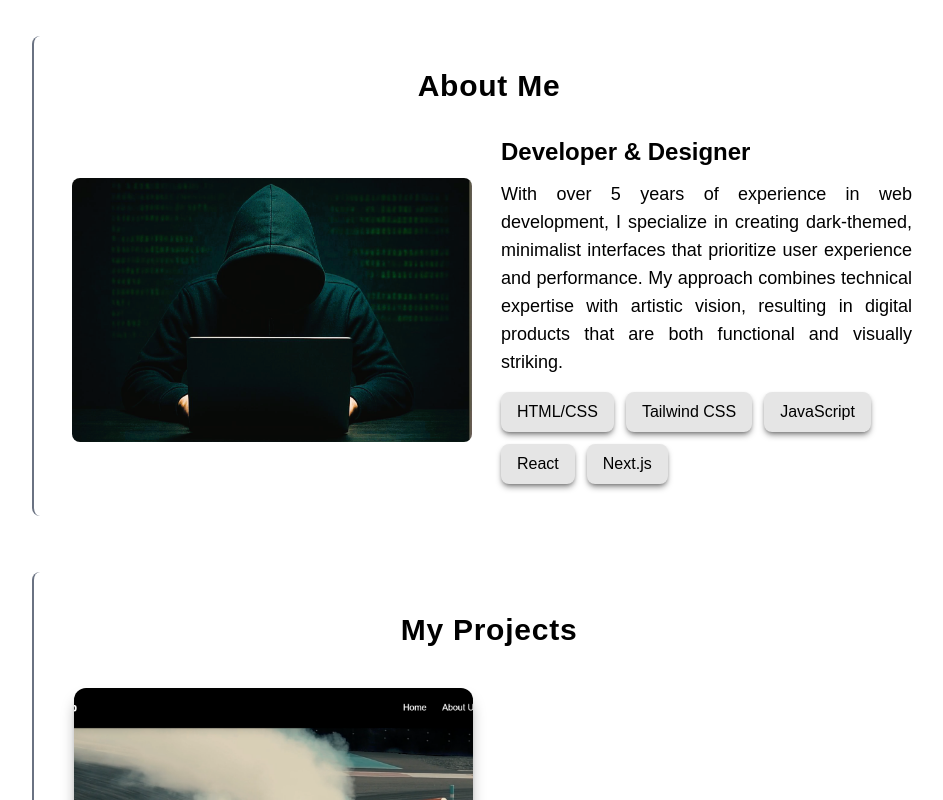
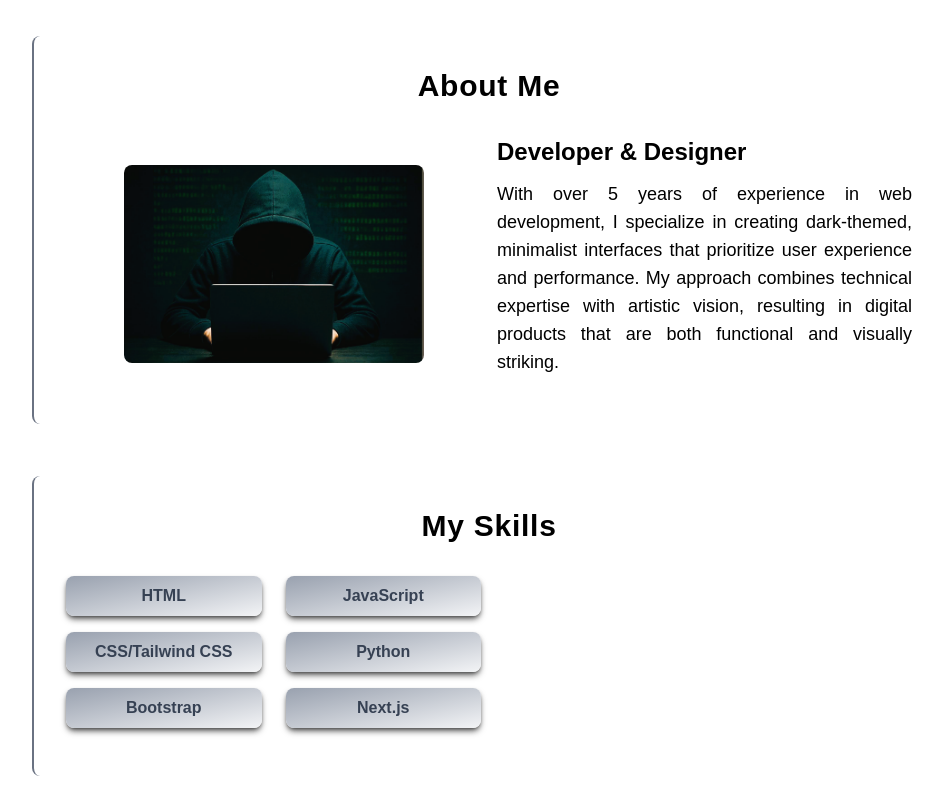
Before and after one commit to Coding-Raja/Raja-Muhammad-Ali-Portfolio, a Next.js app in the folder portfolio/: page / in a window 1280 px wide. Shown: the part 340-1140 px from the top of the page, without its empty margins (152-1095 px from the left). Built offline with nearby package versions, Linux system fonts and the light colour scheme.

Commit message:
Adding Skills Section

```diff
--- a/portfolio/app/page.jsx
+++ b/portfolio/app/page.jsx
@@ -73,14 +73,14 @@ export default function Home() {
             About Me
           </h2>
           {/* Grid Layout */}
-          <div className="grid grid-cols-1 md:grid-cols-2 gap-6 items-center">
+          <div className="grid grid-cols-1 md:grid-cols-2 gap-4 items-center">
             {/* Image */}
             <div className="flex justify-center">
               <Image
               src="/Hacker.png"
               alt="Picture"
-              width={400}
-              height={300}
+              width={300}
+              height={250}
               className="rounded-lg object-contain"
               />
             </div>
@@ -94,25 +94,43 @@ export default function Home() {
                 prioritize user experience and performance. My approach combines technical expertise
                 with artistic vision, resulting in digital products that are both functional and
                 visually striking. </p>
-                {/* Skills as badges */}
-                <ul className="flex flex-wrap gap-3">
-                  <li className="px-4 py-2 bg-black/10 rounded-lg shadow-md shadow-black/40 text-sm sm:text-base">
-                   HTML/CSS
+              </div>
+            </div>
+          </div>
+        </section>
+
+
+  {/* Skills Section */}
+      <section className="flex justify-center items-center mt-5 px-4 py-4 sm:px-6 lg:px-8" id="Skills">
+        <div className="w-full md:w-5/6 lg:w-3/4 p-4 sm:p-6 md:p-8 border-l-2 border-gray-500 rounded-l-lg">
+          {/* Section Title */}
+          <h2 className="text-xl sm:text-2xl md:text-3xl font-bold text-center mb-8 tracking-wide">
+            My Skills
+          </h2>
+          {/* Grid Layout */}
+          <div className="w-full md:w-full sm:w-full lg:w-3/4 grid grid-cols-1 md:grid-cols-3 gap-6 items-center">
+             <ul>
+              <li className="px-4 mb-4 text-center bg-gradient-to-tl from-gray-100 to-gray-400  py-2 rounded-lg shadow-md shadow-black/60 text-sm text-gray-700 font-bold sm:text-base">
+              HTML
               </li>
-                  <li className="px-4 py-2 bg-black/10 rounded-lg shadow-md shadow-black/40 text-sm sm:text-base">
-                  Tailwind CSS
+              <li className="px-4 mb-4 text-center bg-gradient-to-tl from-gray-100 to-gray-400  py-2 rounded-lg shadow-md shadow-black/60 text-sm text-gray-700 font-bold sm:text-base">
+              CSS/Tailwind CSS
               </li>
-                  <li className="px-4 py-2 bg-black/10 rounded-lg shadow-md shadow-black/40 text-sm sm:text-base">
+              <li className="px-4 mb-4 text-center bg-gradient-to-tl from-gray-100 to-gray-400  py-2 rounded-lg shadow-md shadow-black/60 text-sm text-gray-700 font-bold sm:text-base">
+              Bootstrap
+              </li>
+             </ul>
+             <ul>
+              <li className="px-4 mb-4 text-center bg-gradient-to-tl from-gray-100 to-gray-400  py-2 rounded-lg shadow-md shadow-black/60 text-sm text-gray-700 font-bold sm:text-base">
               JavaScript
               </li>
-                  <li className="px-4 py-2 bg-black/10 rounded-lg shadow-md shadow-black/40 text-sm sm:text-base">
-                  React
+              <li className="px-4 mb-4 text-center bg-gradient-to-tl from-gray-100 to-gray-400  py-2 rounded-lg shadow-md shadow-black/60 text-sm text-gray-700 font-bold sm:text-base">
+              Python
               </li>
-                  <li className="px-4 py-2 bg-black/10 rounded-lg shadow-md shadow-black/40 text-sm sm:text-base">
+              <li className="px-4 mb-4 text-center bg-gradient-to-tl from-gray-100 to-gray-400  py-2 rounded-lg shadow-md shadow-black/60 text-sm text-gray-700 font-bold sm:text-base">
               Next.js
               </li>
              </ul>
-              </div>
           </div>
         </div>
       </section>
```
Lines whose indentation alone changed are shown as unchanged.
